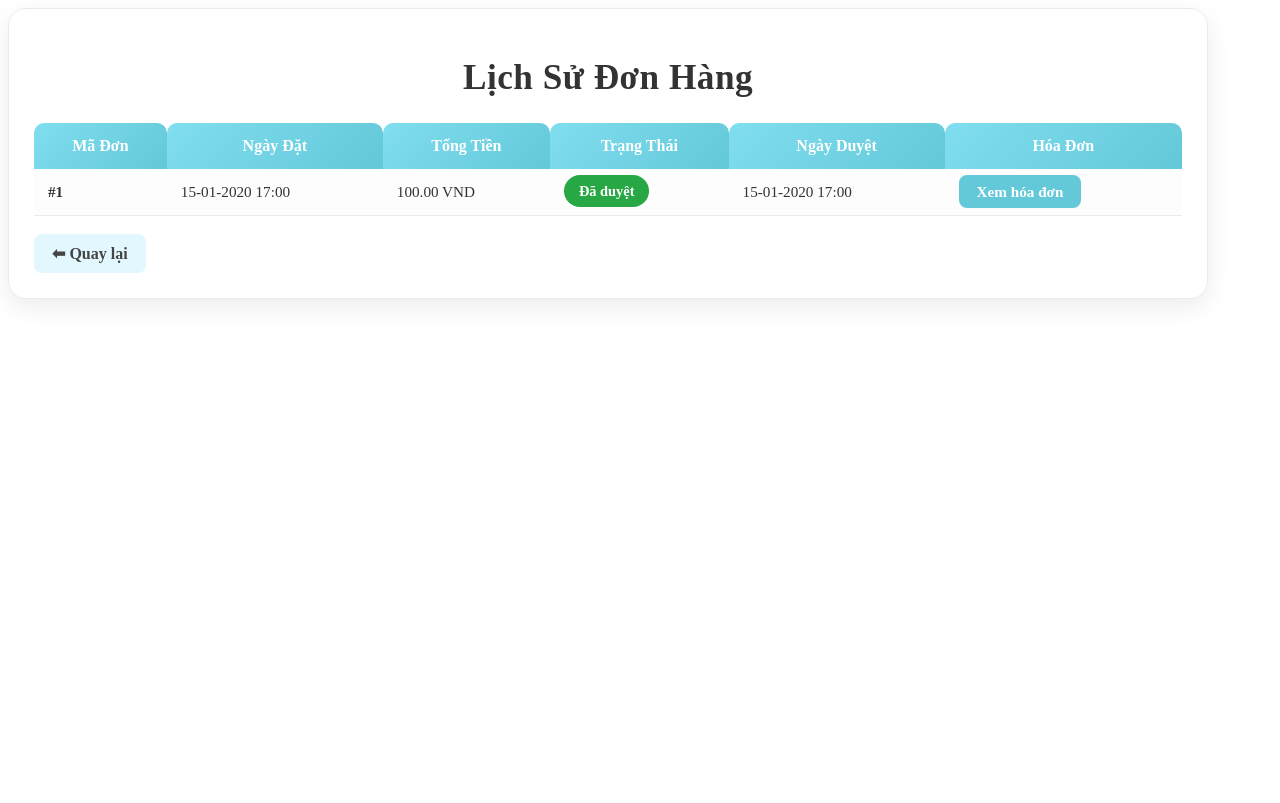
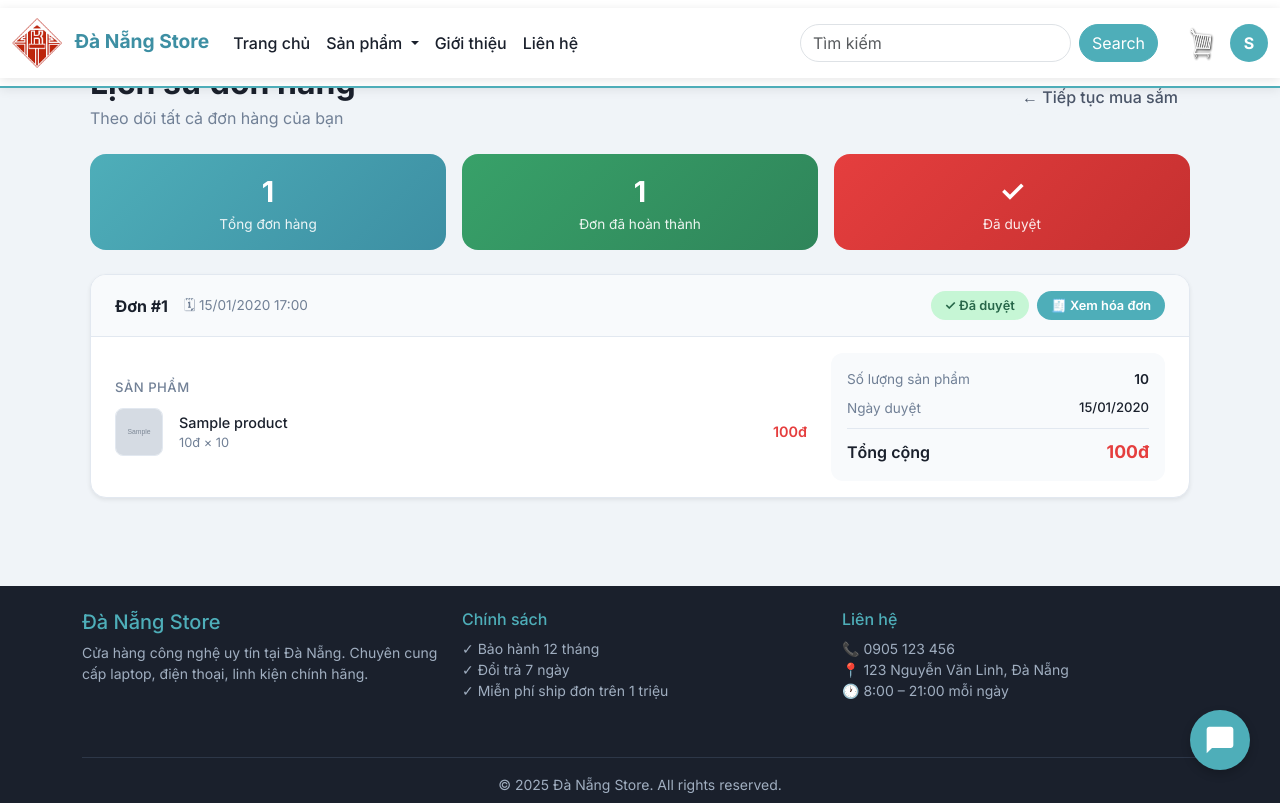
Before and after one commit to HoangNgocTue/webAI, a Django app: page /order-history/ in a window 1280 px wide. Before the commit the page ends 302 px from the top, so only its background shows below. Run offline with Django 5.2, Linux system fonts and the light colour scheme; a user stored in the database is signed in; tables that the repository leaves empty hold one stand-in row (values such as "Sample post"); grey boxes marked "Sample" are stand-in pictures; some libraries are stand-ins or nearby versions.

Commit message:
feat: redesign order history page
- Extend base.html (previously standalone page without navbar/footer)
- Each order as a card with product images, name, quantity, subtotal
- Status badges: green/yellow/red for approved/pending/canceled
- Summary panel: item count, approved date, total price
- Stats bar at top (total orders count)
- Empty state with CTA when no orders

Co-Authored-By: Claude Sonnet 4.6 <noreply@anthropic.com>

```diff
--- a/app/templates/app/order_history.html
+++ b/app/templates/app/order_history.html
@@ -1,196 +1,172 @@
-<style>
-/* Container chính */
-.order-history-container {
-    max-width: 1200px;
-}
+{% extends 'app/base.html' %}
+{% load static %}
+{% load price_filters %}
 
-/* Card chứa bảng */
-.order-card {
-    background: #ffffff;
-    border-radius: 18px;
-    padding: 25px;
-    box-shadow: 0 8px 25px rgba(0,0,0,0.08);
-    border: 1px solid #e9ecef;
-    transition: all 0.3s ease;
-}
+{% block main-content %}
+<div style="padding-top: 20px;">
 
-.order-card:hover {
-    box-shadow: 0 12px 35px rgba(0,0,0,0.12);
-}
+  <!-- Header -->
+  <div class="d-flex justify-content-between align-items-center mb-4 flex-wrap gap-2">
+    <div>
+      <h2 style="font-weight:800;color:#1a202c;margin-bottom:4px;">Lịch sử đơn hàng</h2>
+      <p style="color:#718096;margin:0;">Theo dõi tất cả đơn hàng của bạn</p>
+    </div>
+    <a href="{% url 'home' %}" class="btn"
+       style="background:#f0f4f8;color:#4a5568;border-radius:10px;font-weight:500;border:none;">
+      ← Tiếp tục mua sắm
+    </a>
+  </div>
 
-/* Tiêu đề chính */
-.order-title {
-    font-size: 2.2rem;
-    font-weight: 700;
-    color: #333;
-    text-align: center;
-    margin-bottom: 25px;
-    letter-spacing: 0.5px;
-}
+  {% if orders %}
 
-/* Bảng */
-.table {
-    width: 100%;
-    border-collapse: collapse;
-}
+  <!-- Thống kê nhanh -->
+  <div class="row g-3 mb-4">
+    <div class="col-md-4">
+      <div class="rounded-4 p-3 text-center" style="background:linear-gradient(135deg,#4eaeb9,#3d8fa3);color:white;">
+        <div style="font-size:1.8rem;font-weight:800;">{{ orders|length }}</div>
+        <div style="font-size:0.85rem;opacity:0.9;">Tổng đơn hàng</div>
+      </div>
+    </div>
+    <div class="col-md-4">
+      <div class="rounded-4 p-3 text-center" style="background:linear-gradient(135deg,#38a169,#2f855a);color:white;">
+        <div style="font-size:1.8rem;font-weight:800;">
+          {{ orders|length }}
+        </div>
+        <div style="font-size:0.85rem;opacity:0.9;">Đơn đã hoàn thành</div>
+      </div>
+    </div>
+    <div class="col-md-4">
+      <div class="rounded-4 p-3 text-center" style="background:linear-gradient(135deg,#e53e3e,#c53030);color:white;">
+        <div style="font-size:1.8rem;font-weight:800;">
+          {% for order in orders %}{% if order.status == 'approved' %}✓{% endif %}{% endfor %}
+        </div>
+        <div style="font-size:0.85rem;opacity:0.9;">Đã duyệt</div>
+      </div>
+    </div>
+  </div>
 
-.table thead th {
-    background: linear-gradient(135deg, #80def0, #63c8d8);
-    color: white;
-    padding: 14px;
-    font-size: 1rem;
-    border-top-left-radius: 10px;
-    border-top-right-radius: 10px;
-    border-bottom: none;
-}
+  <!-- Danh sách đơn hàng -->
+  <div class="d-flex flex-column gap-3">
+    {% for order in orders %}
 
-.table tbody tr {
-    background: #fdfdfd;
-    transition: 0.3s ease;
-}
+    <div class="bg-white rounded-4 shadow-sm overflow-hidden"
+         style="border:1px solid #e2e8f0;transition:box-shadow 0.2s;"
+         onmouseover="this.style.boxShadow='0 8px 30px rgba(0,0,0,0.1)'"
+         onmouseout="this.style.boxShadow='0 1px 3px rgba(0,0,0,0.05)'">
 
-.table tbody tr:hover {
-    background: #f0fbff;
-    transform: scale(1.01);
-}
+      <!-- Order header -->
+      <div class="d-flex justify-content-between align-items-center flex-wrap gap-2 px-4 py-3"
+           style="background:#f8fafc;border-bottom:1px solid #e2e8f0;">
+        <div class="d-flex align-items-center gap-3 flex-wrap">
+          <span style="font-weight:700;color:#1a202c;">Đơn #{{ order.id }}</span>
+          <span style="color:#718096;font-size:0.85rem;">
+            🗓 {{ order.date_order|date:"d/m/Y H:i" }}
+          </span>
+        </div>
+        <div class="d-flex align-items-center gap-2 flex-wrap">
+          <!-- Status badge -->
+          {% if order.status == 'approved' %}
+          <span style="background:#c6f6d5;color:#276749;padding:5px 14px;border-radius:20px;font-size:0.8rem;font-weight:600;">
+            ✓ Đã duyệt
+          </span>
+          {% elif order.status == 'canceled' %}
+          <span style="background:#fed7d7;color:#c53030;padding:5px 14px;border-radius:20px;font-size:0.8rem;font-weight:600;">
+            ✕ Đã hủy
+          </span>
+          {% else %}
+          <span style="background:#fefcbf;color:#975a16;padding:5px 14px;border-radius:20px;font-size:0.8rem;font-weight:600;">
+            ⏳ Chờ duyệt
+          </span>
+          {% endif %}
+          <!-- Invoice link -->
+          {% if order.invoice %}
+          <a href="{% url 'invoice_detail' order.invoice.id %}"
+             style="background:#4eaeb9;color:white;padding:5px 14px;border-radius:20px;font-size:0.8rem;font-weight:600;text-decoration:none;">
+            🧾 Xem hóa đơn
+          </a>
+          {% endif %}
+        </div>
+      </div>
 
-.table td {
-    padding: 14px;
-    font-size: 0.95rem;
-    color: #333;
-    border-bottom: 1px solid #eaeaea;
-}
+      <!-- Order body -->
+      <div class="px-4 py-3">
+        <div class="row align-items-center">
 
-/* Badge trạng thái */
-.badge-status {
-    padding: 8px 15px;
-    border-radius: 50px;
-    font-weight: 600;
-    font-size: 0.9rem;
-}
+          <!-- Danh sách sản phẩm -->
+          <div class="col-md-8">
+            <div style="font-size:0.82rem;color:#718096;margin-bottom:10px;font-weight:500;text-transform:uppercase;letter-spacing:0.5px;">
+              Sản phẩm
+            </div>
+            <div class="d-flex flex-column gap-2">
+              {% for item in order.orderitem_set.all %}
+              {% if item.product %}
+              <div class="d-flex align-items-center gap-3">
+                {% if item.product.ImageURL %}
+                <img src="{{ item.product.ImageURL }}" alt="{{ item.product.name }}"
+                     style="width:48px;height:48px;object-fit:cover;border-radius:8px;border:1px solid #e2e8f0;"
+                     onerror="this.style.display='none'">
+                {% endif %}
+                <div style="flex:1;min-width:0;">
+                  <div style="font-weight:500;color:#1a202c;font-size:0.9rem;white-space:nowrap;overflow:hidden;text-overflow:ellipsis;">
+                    {{ item.product.name }}
+                  </div>
+                  <div style="font-size:0.8rem;color:#718096;">
+                    {{ item.product.price|vnd }}đ × {{ item.quantity }}
+                  </div>
+                </div>
+                <div style="font-weight:600;color:#e53e3e;font-size:0.9rem;white-space:nowrap;">
+                  {{ item.get_total|vnd }}đ
+                </div>
+              </div>
+              {% endif %}
+              {% endfor %}
+            </div>
+          </div>
 
-.badge-approved {
-    background-color: #28a745;
-    color: white;
-}
+          <!-- Tổng tiền & thông tin thêm -->
+          <div class="col-md-4 mt-3 mt-md-0">
+            <div style="background:#f8fafc;border-radius:12px;padding:16px;">
+              <div class="d-flex justify-content-between mb-2">
+                <span style="color:#718096;font-size:0.85rem;">Số lượng sản phẩm</span>
+                <span style="font-weight:600;color:#1a202c;font-size:0.85rem;">{{ order.get_cart_items }}</span>
+              </div>
+              {% if order.approved_date %}
+              <div class="d-flex justify-content-between mb-2">
+                <span style="color:#718096;font-size:0.85rem;">Ngày duyệt</span>
+                <span style="font-weight:500;color:#1a202c;font-size:0.82rem;">{{ order.approved_date|date:"d/m/Y" }}</span>
+              </div>
+              {% endif %}
+              <div style="border-top:1px solid #e2e8f0;margin:10px 0 10px;"></div>
+              <div class="d-flex justify-content-between align-items-center">
+                <span style="font-weight:600;color:#1a202c;">Tổng cộng</span>
+                <span style="font-weight:800;color:#e53e3e;font-size:1.1rem;">
+                  {{ order.get_cart_total|vnd }}đ
+                </span>
+              </div>
+            </div>
+          </div>
 
-.badge-pending {
-    background-color: #ffc107;
-    color: #000;
-}
-
-/* Nút xem hóa đơn */
-.btn-view {
-    background: #63c8d8;
-    color: white;
-    padding: 8px 18px;
-    font-weight: 600;
-    border-radius: 8px;
-    text-decoration: none;
-    transition: 0.25s ease;
-}
-
-.btn-view:hover {
-    background: #36b3c5;
-    box-shadow: 0 4px 15px rgba(0,0,0,0.15);
-    color: #fff;
-    transform: translateY(-2px);
-}
-
-/* Nút quay lại */
-.btn-back {
-    display: inline-block;
-    margin-top: 18px;
-    padding: 10px 18px;
-    color: #444;
-    background: #e3f7ff;
-    border-radius: 8px;
-    text-decoration: none;
-    font-weight: 600;
-    transition: 0.25s ease;
-}
-
-.btn-back:hover {
-    background: #c8efff;
-    color: #000;
-    transform: translateY(-2px);
-}
-
-</style>
-
-<div class="order-history-container container my-5">
-
-    <div class="order-card">
-
-        <h1 class="order-title">Lịch Sử Đơn Hàng</h1>
-
-        {% if orders %}
-        <div class="table-responsive">
-            <table class="table">
-                <thead>
-                    <tr>
-                        <th>Mã Đơn</th>
-                        <th>Ngày Đặt</th>
-                        <th>Tổng Tiền</th>
-                        <th>Trạng Thái</th>
-                        <th>Ngày Duyệt</th>
-                        <th>Hóa Đơn</th>
-                    </tr>
-                </thead>
-
-                <tbody>
-                {% for order in orders %}
-                    <tr>
-                        <td><strong>#{{ order.id }}</strong></td>
-                        <td>{{ order.date_order|date:"d-m-Y H:i" }}</td>
-
-                        <td class="text-success fw-bold">
-                            {{ order.get_cart_total }} VND
-                        </td>
-
-                        <td>
-                            <span class="badge-status
-                                {% if order.status == 'approved' %}
-                                    badge-approved
-                                {% else %}
-                                    badge-pending
-                                {% endif %}">
-                                {% if order.status == 'approved' %}Đã duyệt{% else %}Chưa duyệt{% endif %}
-                            </span>
-                        </td>
-
-                        <td>
-                            {% if order.approved_date %}
-                                {{ order.approved_date|date:"d-m-Y H:i" }}
-                            {% else %}
-                                <span class="text-muted">Chưa duyệt</span>
-                            {% endif %}
-                        </td>
-
-                        <td>
-                            {% if order.invoice %}
-                                <a href="{% url 'invoice_detail' order.invoice.id %}" class="btn-view">
-                                    Xem hóa đơn
-                                </a>
-                            {% else %}
-                                <span class="text-muted">Chưa có</span>
-                            {% endif %}
-                        </td>
-                    </tr>
-                {% endfor %}
-                </tbody>
-
-            </table>
         </div>
-
-        <a href="{% url 'home' %}" class="btn-back">
-            ⬅ Quay lại
-        </a>
-
-        {% else %}
-            <p class="text-center text-muted">Bạn chưa có đơn hàng nào.</p>
-        {% endif %}
+      </div>
 
     </div>
+    {% endfor %}
+  </div>
+
+  {% else %}
+
+  <!-- Empty state -->
+  <div class="text-center py-5 bg-white rounded-4 shadow-sm" style="margin-top:20px;">
+    <div style="font-size:4rem;margin-bottom:16px;">🛒</div>
+    <h5 style="font-weight:700;color:#1a202c;margin-bottom:8px;">Chưa có đơn hàng nào</h5>
+    <p style="color:#718096;margin-bottom:24px;">Hãy khám phá các sản phẩm và đặt đơn hàng đầu tiên của bạn!</p>
+    <a href="{% url 'home' %}" class="btn px-5 py-2"
+       style="background:#4eaeb9;color:white;border-radius:10px;font-weight:600;font-size:1rem;">
+      Mua sắm ngay
+    </a>
+  </div>
+
+  {% endif %}
 
 </div>
+{% endblock %}
```
